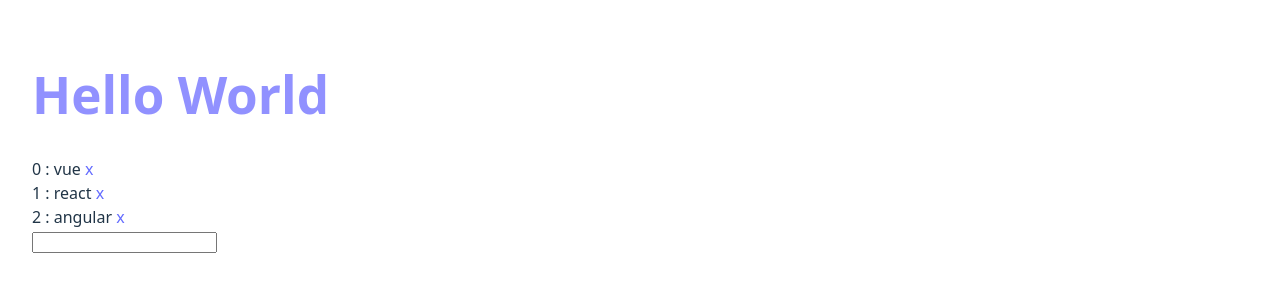
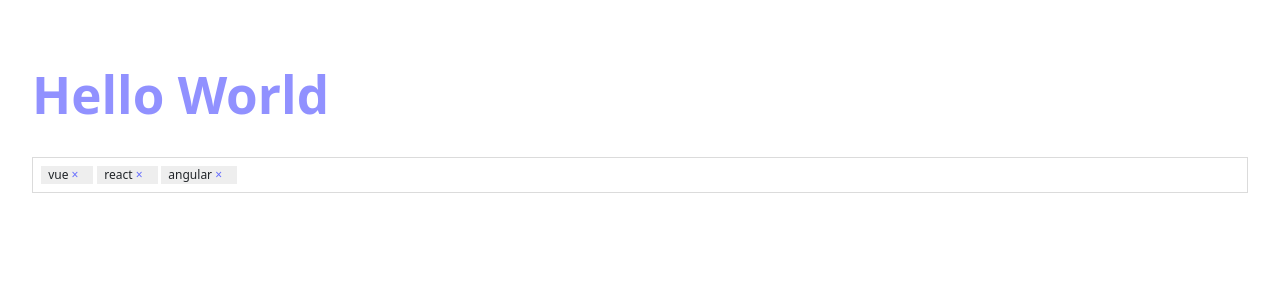
Before and after one commit to darfianardiansyah/learn-vue, a Vue app: page / in a window 1280 px wide. Shown: the top 300 px of the page. Built offline with nearby package versions, Linux system fonts and the light colour scheme.

Commit message:
Styling the Tags Input component

```diff
--- a/src/components/TagsInput.vue
+++ b/src/components/TagsInput.vue
@@ -1,13 +1,21 @@
 <template>
-  <div v-for="(tag, index) in tags" :key="index">
-    {{ index + " : " + tag }}
-    <a @click.prevent="removeTag(index)" href="#">x</a>
+    <div class="tags-input-wrapper">
+    <span class="tag-item" v-for="(tag, index) in tags" :key="index">
+      {{ tag }}
+      <a class="remove-tag" @click.prevent="removeTag(index)" href="#"
+        >&times;</a
+      >
+    </span>
+    <input
+      class="tag-input"
+      type="text"
+      v-model.trim="newTag"
+      @keydown.enter="addNewTag"
+      @keydown.delete="removeLastTag"
+      @keydown.tab.prevent="addNewTag"
+      :class="{ 'tag-exists': isTagExists }"
+    />
   </div>
-  <!-- <hr />
-  {{ newTag }} -->
-  <input type="text" v-model.trim="newTag" @keydown.enter="addNewTag" @keydown.delete="removeLastTag"
-    @keydown.tab.prevent="addNewTag"
-    :class="{ 'tag-exists': isTagExists }"/>
 </template>
 
 <script>
@@ -17,17 +25,17 @@ export default {
     newTag: "",
   }),
   watch: {
-    newTag(newVal){
-      if(newVal.indexOf(",")>-1){
-        this.newTag = this.newTag.slice(0,-1);
+    newTag(newVal) {
+      if (newVal.indexOf(",") > -1) {
+        this.newTag = this.newTag.slice(0, -1);
         this.addNewTag();
       }
-    }
+    },
   },
   computed: {
     isTagExists() {
       return this.tags.includes(this.newTag);
-    }
+    },
   },
   methods: {
     addNewTag() {
@@ -40,20 +48,55 @@ export default {
       this.tags.splice(index, 1);
     },
     removeLastTag() {
-      if (this.tags.length > 0) {
-        this.tags.pop();
+      if (this.newTag.length === 0) {
+        this.removeTag(this.tags.length - 1);
       }
-    }
+    },
   },
 };
 </script>
 <style scoped>
-button {
-  background-color: rgb(42, 95, 42);
-  color: white;
-}
-.tag-exists {
-  color:red;
+.tag-input.tag-exists {
+  color: red;
   text-decoration: line-through;
 }
+.tags-input-wrapper {
+  background: #fff;
+  padding: 0.5em;
+  border: 1px solid #dbdbdb;
+  display: flex;
+  flex-wrap: wrap;
+  align-items: center;
+  min-height: 36px;
+  box-sizing: border-box;
+}
+
+.tag-item {
+  color: #212529;
+  background-color: #eee;
+  margin-right: 0.3em;
+  padding: 0.25em 0.4em;
+  font-size: 75%;
+  line-height: 1;
+  text-align: center;
+  white-space: nowrap;
+  overflow: hidden;
+  text-overflow: ellipsis;
+  padding-right: 1.25em;
+  padding-left: 0.6em;
+}
+
+.tag-input {
+  color: #495057;
+  flex: 1;
+  background: transparent;
+  border: none;
+}
+
+.tag-input:focus {
+  outline: none;
+}
+a.remove-tag {
+  text-decoration: none;
+}
 </style>
```
